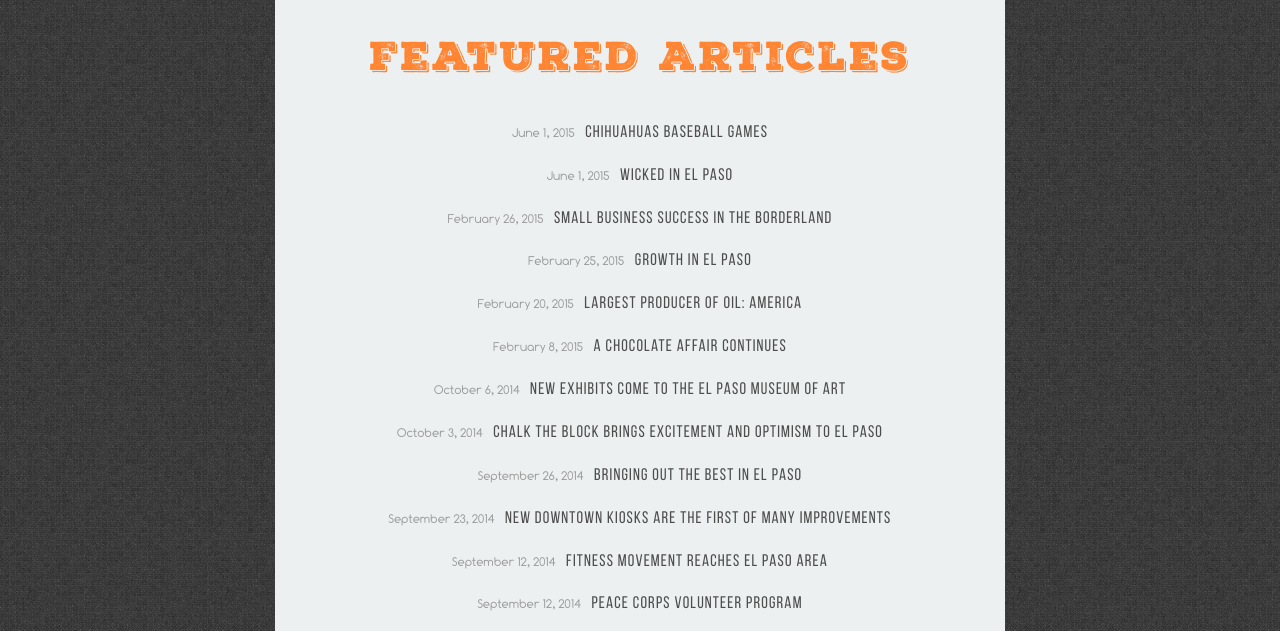
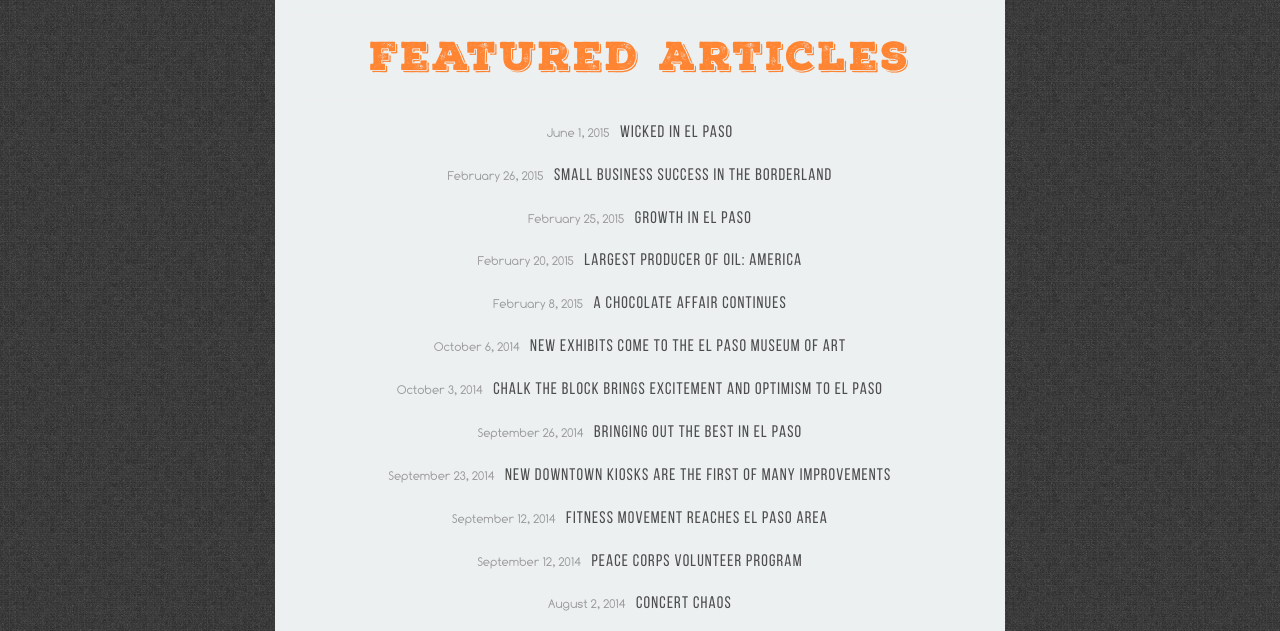
Before and after one commit to redaelp/redaelp.github.io, a plain HTML site: page index.html in a window 1280 px wide. Shown: the part 1200-1831 px from the top of the page. Drawn offline with nearby package versions, Linux system fonts and the light colour scheme.

Commit message:
Deleted Chihuahuas article

```diff
--- a/index.html
+++ b/index.html
@@ -131,10 +131,7 @@
       <div id="posts">
 
         <!-- edition-2 -->
-        <div class="post">
-          <span class="post-date">June 1, 2015</span>
-          <a href="posts/edition-2/chihuahuas_baseball.html" class="post-title">Chihuahuas Baseball Games</a>
-        </div>
+
 
         <div class="post">
           <span class="post-date">June 1, 2015</span>
```
